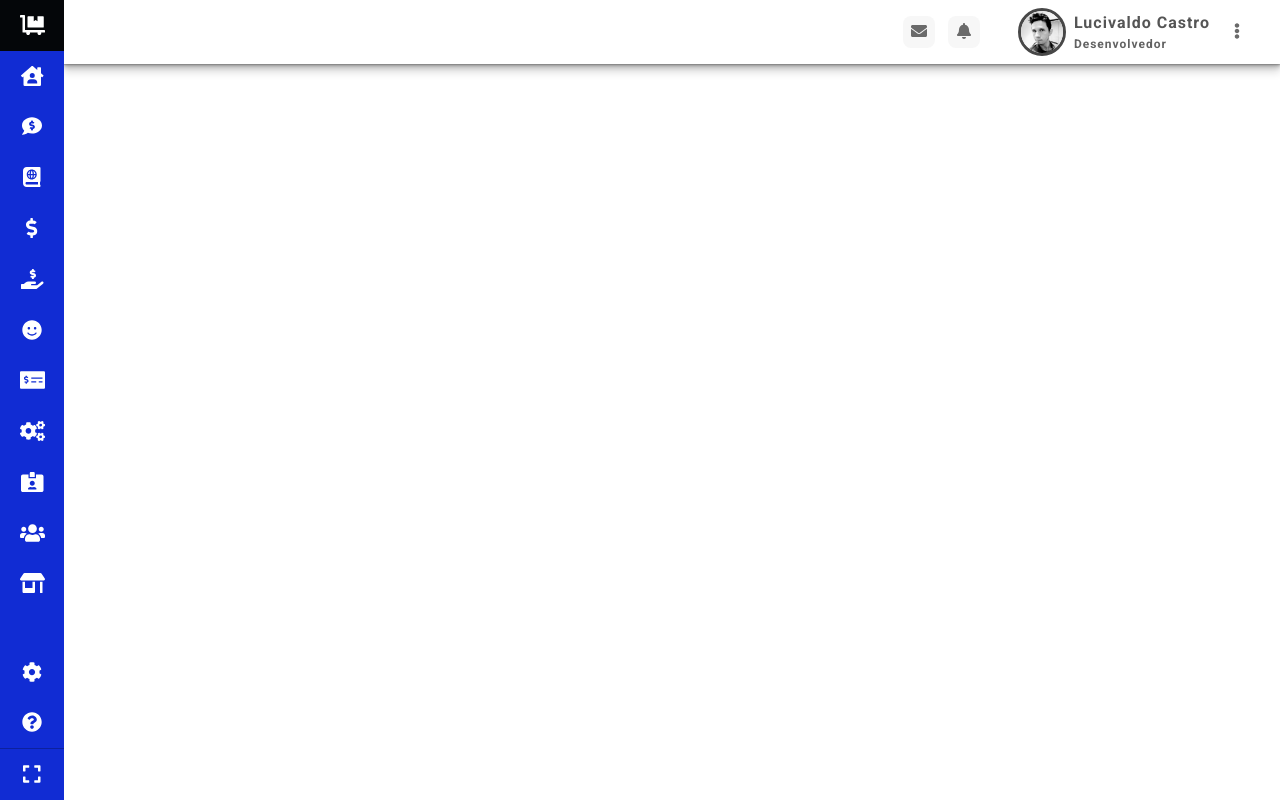
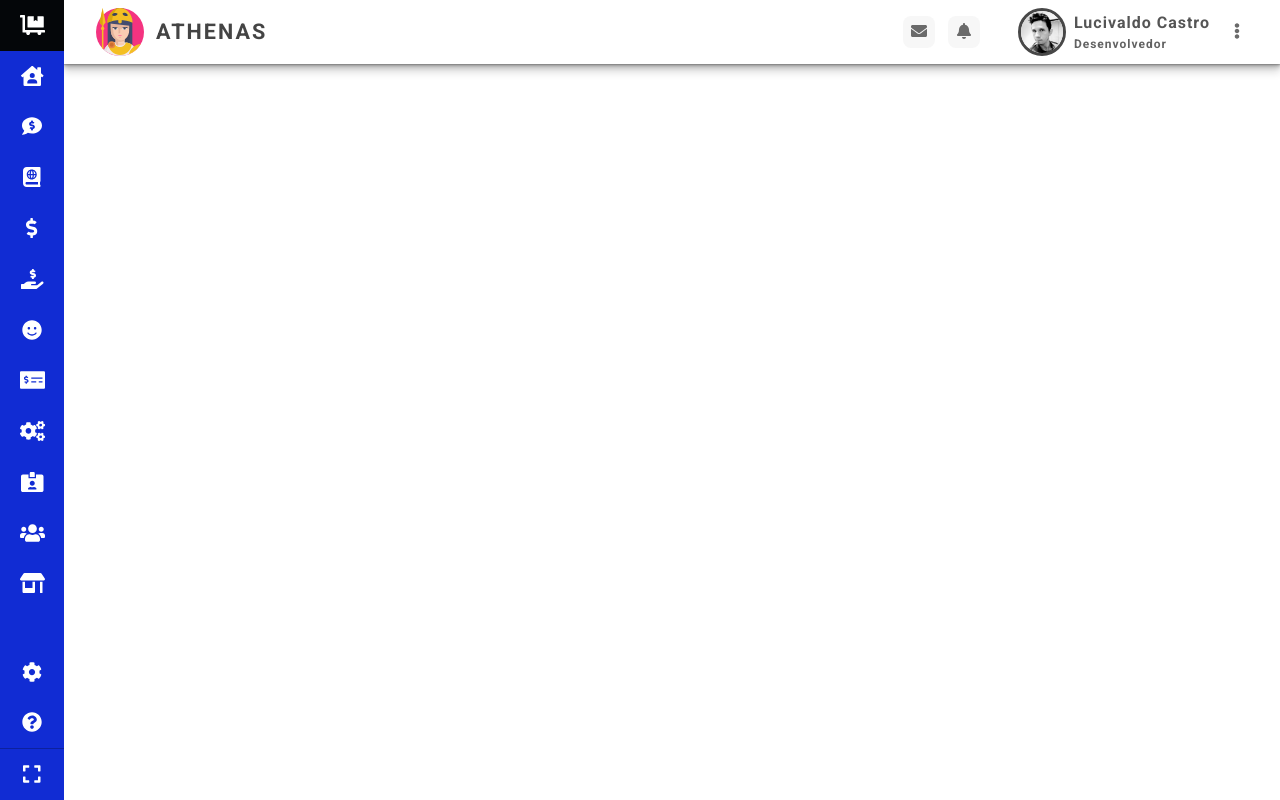
Before and after one commit to lucivaldo/sidebar-vue-example1, a Vue app: page / in a window 1280 px wide. Built offline with nearby package versions, Linux system fonts and the light colour scheme.

Commit message:
Adicionado logo do sistema

```diff
--- a/src/components/layout/navbar/Navbar.vue
+++ b/src/components/layout/navbar/Navbar.vue
@@ -1,5 +1,13 @@
 <template>
   <div class="navbar">
+    <div class="app">
+      <div class="app__logo">
+        <img src="../../../assets/images/athenas.svg" alt="Logo">
+      </div>
+
+      <span class="app__name">Athenas</span>
+    </div>
+
     <div class="notifications">
       <div class="notifications__email">
         <span class="icon"><i class="fas fa-envelope"></i></span>
@@ -78,6 +86,27 @@ export default {
   justify-content: flex-end;
   align-items: center;
   padding: .5rem 2rem;
+}
+
+.app {
+  display: flex;
+  align-items: center;
+  margin-right: auto;
+
+  &__logo {
+    margin-right: .75rem;
+    width: 3rem;
+    height: auto;
+    overflow: hidden;
+  }
+
+  &__name {
+    color: #444;
+    font-weight: 700;
+    font-size: 1.35rem;
+    letter-spacing: 2px;
+    text-transform: uppercase;
+  }
 }
 
 .notifications {
```
Also changed, not shown: src/assets/images/athenas.svg (added).
